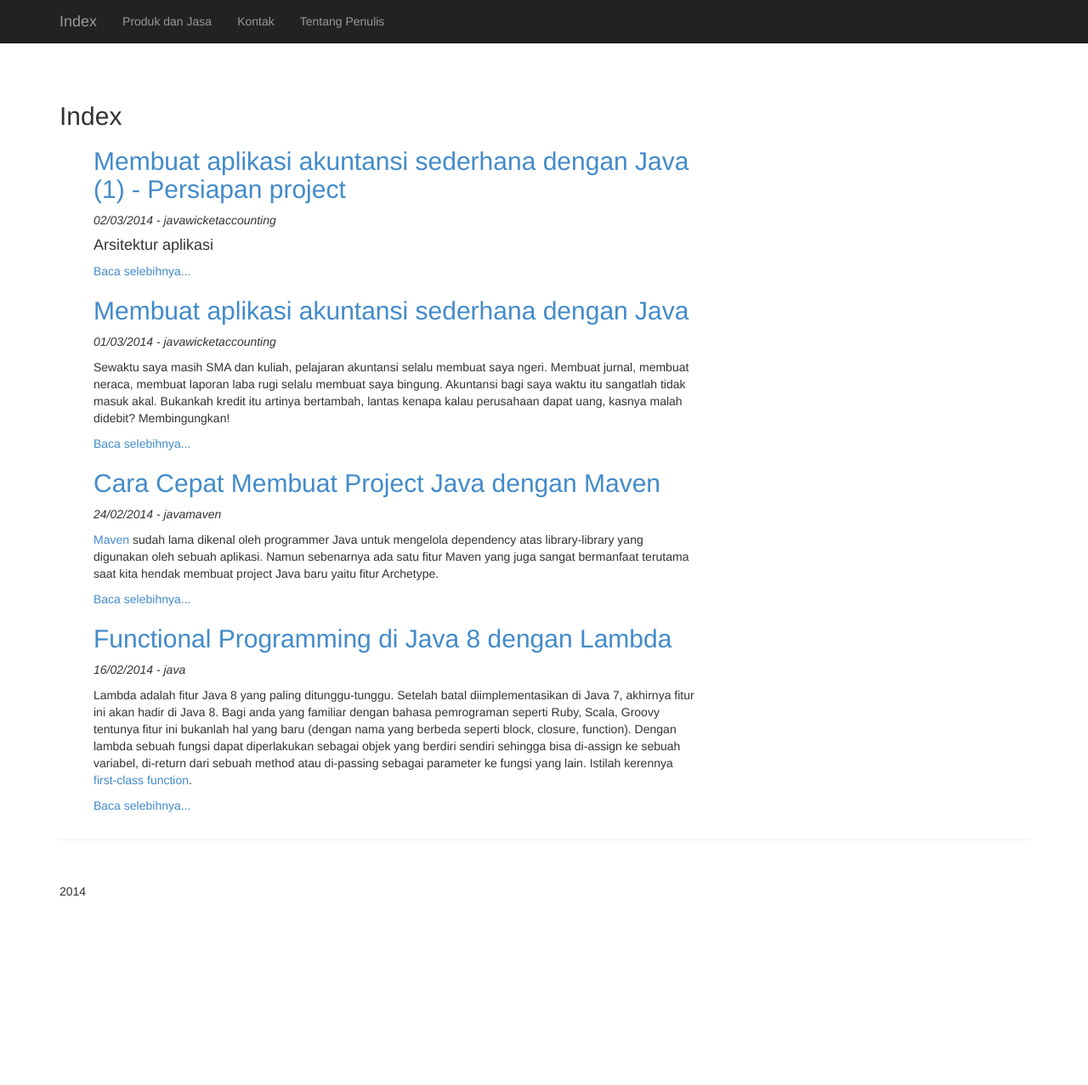
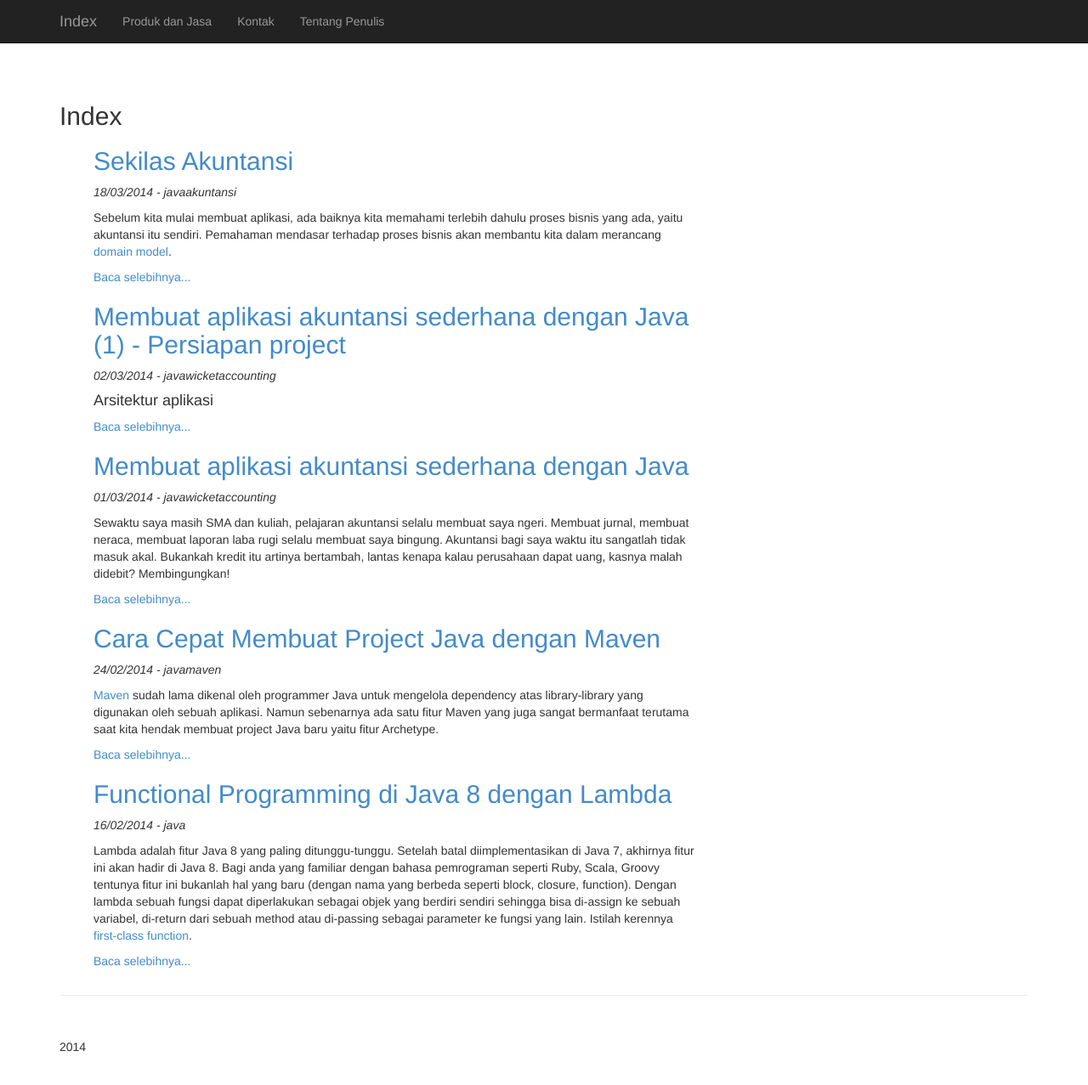
Before and after one commit to bustanil/bustanil.github.io, a Jekyll site: the page built from index.html, in a window 1280 px wide and 1302 px high. Shown: the top 1277 px of the window at 85% size. Built offline with Jekyll 4.4.1, drawn with Linux system fonts in a browser that asks for light colours.

Commit message:
accounting is easy part 2

```diff
--- a/_posts/2014-03-01-membuat-aplikasi-akuntansi-dengan-java.md
+++ b/_posts/2014-03-01-membuat-aplikasi-akuntansi-dengan-java.md
@@ -19,9 +19,10 @@ Singkat cerita saya sudah baca bukunya dan sudah hampir selesai, dan sebagai seo
 Artikel ini akan dibagi atas lima bagian:
 
 1. [Persiapan project](/2014/03/02/membuat-aplikasi-akuntansi-dengan-java-persiapan.html)
-2. Merancang domain model
-3. Menambahkan logic
-4. Membuat laporan dengan Jasper Report
-5. Membuat tampilan web
+2. [Sekilas akuntansi](/2014/03/18/sekilas-akuntansi.html)
+3. Merancang domain model
+4. Menambahkan logic
+5. Membuat laporan dengan Jasper Report
+6. Membuat tampilan web
 
-[Lanjut ke persiapan project](/2014/03/02/membuat-aplikasi-akuntansi-dengan-java-persiapan.html)
+Lanjut ke [persiapan project](/2014/03/02/membuat-aplikasi-akuntansi-dengan-java-persiapan.html)
--- /dev/null
+++ b/_posts/2014-03-18-sekilas-akuntansi.md
@@ -0,0 +1,98 @@
+---
+layout: post
+title: Sekilas Akuntansi
+tags: java akuntansi
+---
+
+Sebelum kita mulai membuat aplikasi, ada baiknya kita memahami terlebih dahulu proses bisnis yang ada, yaitu akuntansi itu sendiri. Pemahaman mendasar terhadap proses bisnis akan membantu kita dalam merancang [domain model](http://martinfowler.com/eaaCatalog/domainModel.html).
+
+#### Persamaan Akuntansi
+
+Akuntansi mendasarkan diri pada persamaan dasar akuntansi, yaitu:
+{% highlight java %}
+Aset = Utang + Ekuitas
+{% endhighlight %}
+
+Keseimbangan dari sisi kiri dengan sisi kanan harus dijaga. Ini adalah prinsip matematika paling mendasar dari akuntansi.
+
+Persamaan di atas kemudian dikembangkan lebih lanjut menjadi persamaan ekstensi akuntansi, yaitu:
+
+{% highlight java %}
+Aset + Biaya + Pengembalian Ekuitas = Utang + Ekuitas + Pendapatan
+{% endhighlight %}
+
+Tampak memusingkan? Awalnya juga saya berpikir seperti itu. Teman saya bilang untuk mempermudah pemahaman kita bisa pikirkan bahwa akun-akun di sebelah kiri adalah sisi penggunaan dana dan akun-akun di sebelah kanan adalah sisi pemerolehan dana. Setiap dana yang digunakan (sisi kiri) akan ada pertanggungjawabannya di sisi kanan. Logis bukan?
+
+Menurut aturan akuntansi, pertambahan di sisi kiri berarti debit sedangkan di sisi kanan berarti kredit dan juga sebaliknya.
+
+<table class="table">
+	<tr>
+		<td></td>
+		<th>Penggunaan dana</th>
+		<th>Pemerolehan dana</th>
+	</tr>
+	<tr>
+		<th>Bertambah</th>
+		<td>Debit</td>
+		<td>Kredit</td>
+	</tr>
+	<tr>
+		<th>Berkurang</th>
+		<td>Kredit</td>
+		<td>Debit</td>
+	</tr>
+</table>
+
+Dengan memakai aturan di atas, sebuah transaksi dapat pecah menjadi bagian-bagian di sisi kiri dan sisi kanan persamaan akuntansi.
+
+#### Contoh Transaksi
+
+Untuk memahami lebih lanjut mengenai persamaan akuntansi di atas, kita coba terapkan pada transaksi.
+
+__Transaksi 1__: Pemilik perusahaan memberikan modal berupa uang tunai sebesar Rp. 5.000.000,-
+
+Modal merupakan komponen ekuitas (sisi kanan), bertambah berarti kredit
+
+Kas merupakan komponen aset (sisi kiri), bertambah berarti debit
+
+<table class="table">
+	<tr>
+		<th>Akun</th>
+		<th>Debit</th>
+		<th>Kredit</th>
+	</tr>
+	<tr>
+		<td>Modal</td>
+		<td></td>
+		<td>5.000.000</td>
+	</tr>
+	<tr>
+		<td>Kas</td>
+		<td>5.000.000</td>
+		<td></td>
+	</tr>
+</table>
+
+__Transaksi 2__: Perusahaan menerima pendapatan dari hasil penjualan secara tunai sebesar Rp. 300.000,-
+
+Pendapatan merupakan komponen ekuitas (sisi kanan), bertambah berarti kredit
+
+Kas merupakan komponen aset (sisi kiri), bertambah berarti debit
+
+<table class="table">
+	<tr>
+		<th>Akun</th>
+		<th>Debit</th>
+		<th>Kredit</th>
+	</tr>
+	<tr>
+		<td>Pendapatan</td>
+		<td></td>
+		<td>300.000</td>
+	</tr>
+	<tr>
+		<td>Kas</td>
+		<td>300.000</td>
+		<td></td>
+	</tr>
+</table>
```
